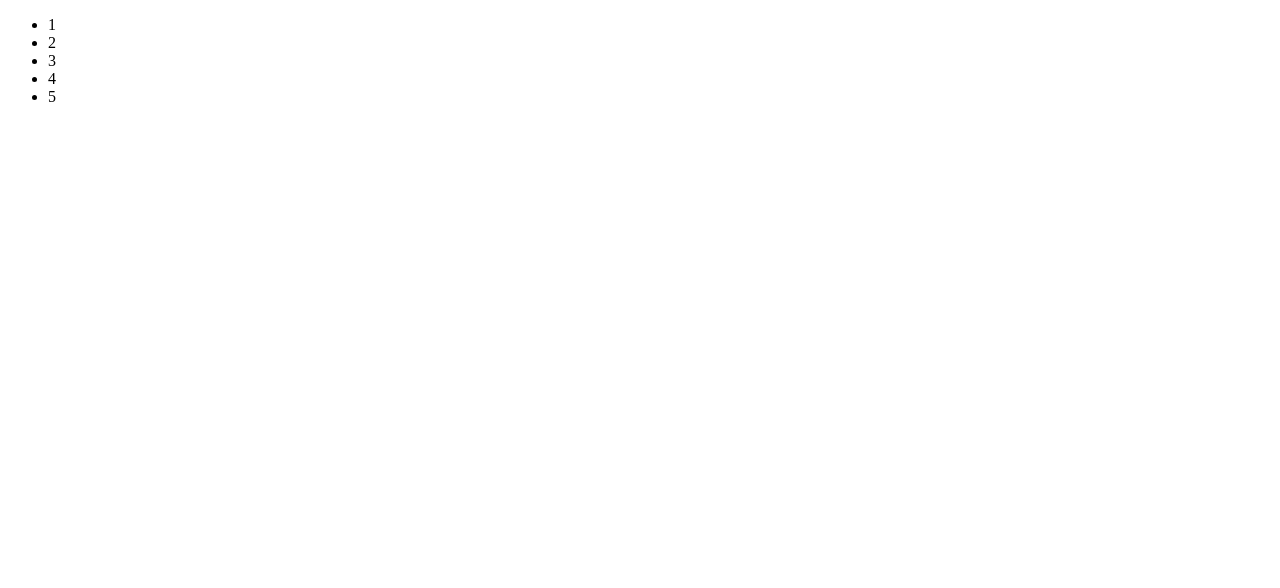
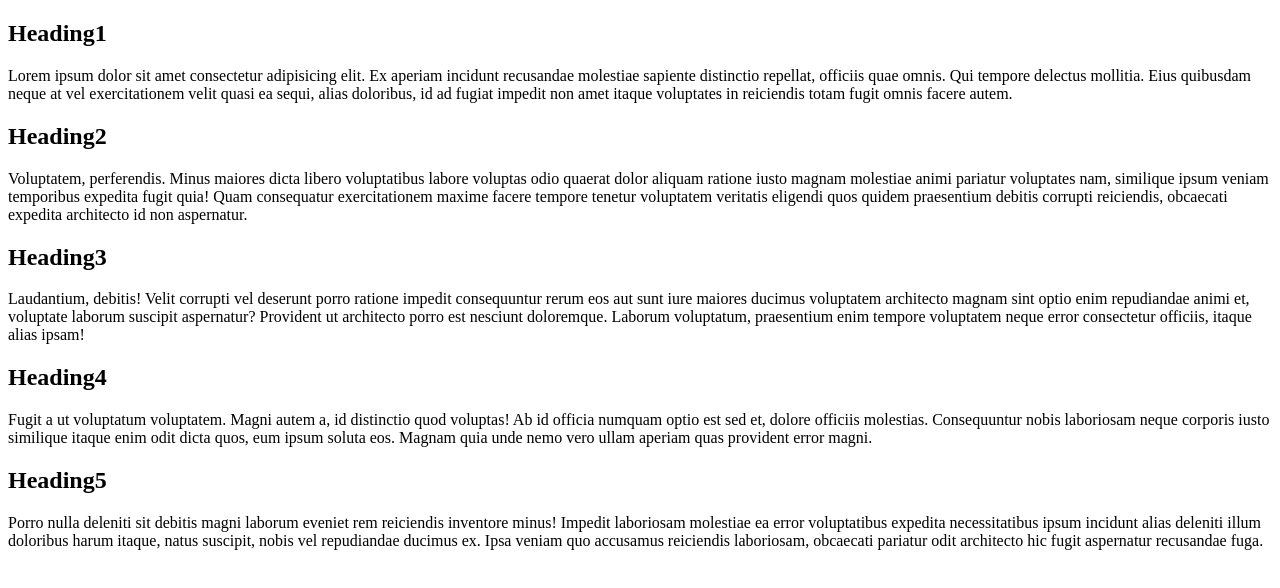
Before and after one commit to Plohishka/my-practice, a plain HTML site: page index.html in a window 1280 px wide. Drawn offline with Linux system fonts and the light colour scheme.

Commit message:
Change index.html

```diff
--- a/index.html
+++ b/index.html
@@ -1,18 +1,31 @@
 <!DOCTYPE html>
 <html lang="en">
+
 <head>
     <meta charset="UTF-8">
     <meta http-equiv="X-UA-Compatible" content="IE=edge">
     <meta name="viewport" content="width=device-width, initial-scale=1.0">
     <title>Document</title>
 </head>
+
 <body>
-    <ul>
-        <li>1</li>
-        <li>2</li>
-        <li>3</li>
-        <li>4</li>
-        <li>5</li>
-    </ul>
+
+   <header></header>  <!--header+(main>(h2{Heading$}+(p>lorem50))*5)+nav+footer-->
+   <main>
+    <h2>Heading1</h2>
+    <p>Lorem ipsum dolor sit amet consectetur adipisicing elit. Ex aperiam incidunt recusandae molestiae sapiente distinctio repellat, officiis quae omnis. Qui tempore delectus mollitia. Eius quibusdam neque at vel exercitationem velit quasi ea sequi, alias doloribus, id ad fugiat impedit non amet itaque voluptates in reiciendis totam fugit omnis facere autem.</p>
+    <h2>Heading2</h2>
+    <p>Voluptatem, perferendis. Minus maiores dicta libero voluptatibus labore voluptas odio quaerat dolor aliquam ratione iusto magnam molestiae animi pariatur voluptates nam, similique ipsum veniam temporibus expedita fugit quia! Quam consequatur exercitationem maxime facere tempore tenetur voluptatem veritatis eligendi quos quidem praesentium debitis corrupti reiciendis, obcaecati expedita architecto id non aspernatur.</p>
+    <h2>Heading3</h2>
+    <p>Laudantium, debitis! Velit corrupti vel deserunt porro ratione impedit consequuntur rerum eos aut sunt iure maiores ducimus voluptatem architecto magnam sint optio enim repudiandae animi et, voluptate laborum suscipit aspernatur? Provident ut architecto porro est nesciunt doloremque. Laborum voluptatum, praesentium enim tempore voluptatem neque error consectetur officiis, itaque alias ipsam!</p>
+    <h2>Heading4</h2>
+    <p>Fugit a ut voluptatum voluptatem. Magni autem a, id distinctio quod voluptas! Ab id officia numquam optio est sed et, dolore officiis molestias. Consequuntur nobis laboriosam neque corporis iusto similique itaque enim odit dicta quos, eum ipsum soluta eos. Magnam quia unde nemo vero ullam aperiam quas provident error magni.</p>
+    <h2>Heading5</h2>
+    <p>Porro nulla deleniti sit debitis magni laborum eveniet rem reiciendis inventore minus! Impedit laboriosam molestiae ea error voluptatibus expedita necessitatibus ipsum incidunt alias deleniti illum doloribus harum itaque, natus suscipit, nobis vel repudiandae ducimus ex. Ipsa veniam quo accusamus reiciendis laboriosam, obcaecati pariatur odit architecto hic fugit aspernatur recusandae fuga.</p>
+   </main>
+   <nav></nav>
+   <footer></footer>
+
 </body>
+
 </html>
```
